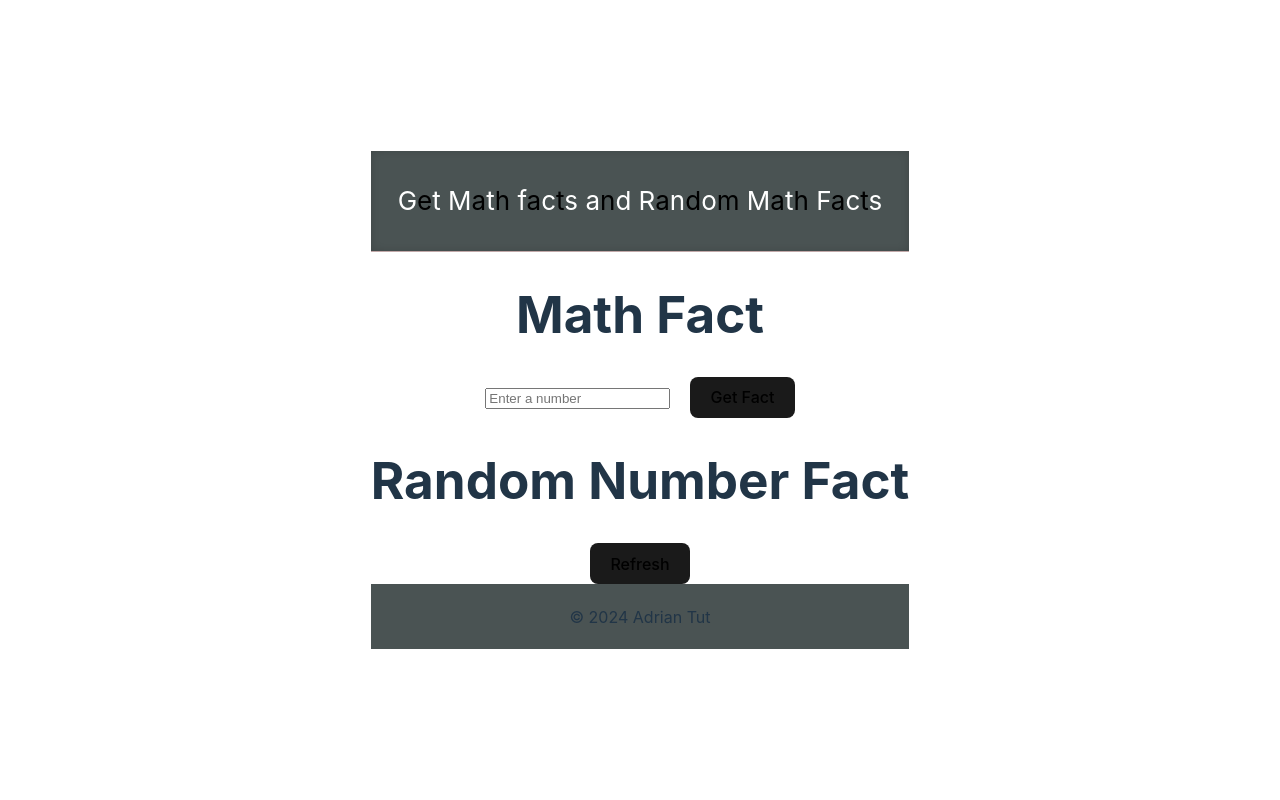
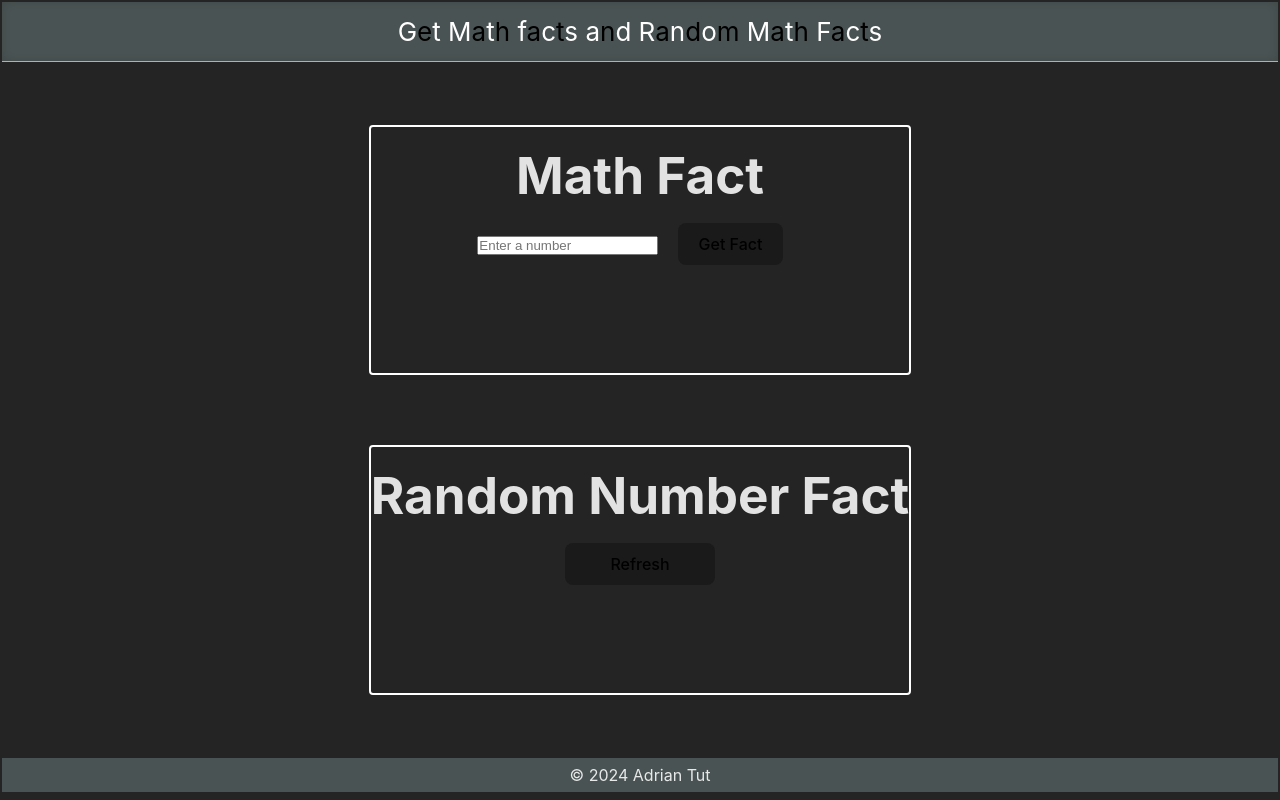
Before and after one commit to Adriantutuianu/project-practice-react, a React (Vite) app: page / in a window 1280 px wide. Built offline with nearby package versions, Linux system fonts and the light colour scheme; no server answers.

Commit message:
Finished styling

```diff
--- a/src/App.css
+++ b/src/App.css
@@ -1,6 +1,6 @@
 #root {
   max-width: 1280px;
   margin: 0 auto;
-  padding: 2rem;
+  padding: 2px;
   text-align: center;
 }
--- a/src/compoents/api1-Math-facts/Api1.jsx
+++ b/src/compoents/api1-Math-facts/Api1.jsx
@@ -53,7 +53,7 @@ const Api1 = () => {
   };
 
   return (
-    <div>
+    <div className="api1">
       <h1
         className="
       api1-title"
@@ -77,7 +77,7 @@ const Api1 = () => {
       ) : fact ? (
         <div>
           <p>You entered: {enteredNumber}</p>
-          <p>{fact}</p>
+          <p className="fact-result">{fact}</p>
         </div>
       ) : null}
     </div>
--- a/src/compoents/api1-Math-facts/api1.css
+++ b/src/compoents/api1-Math-facts/api1.css
@@ -1,6 +1,13 @@
+.api1 {
+  height: 250px;
+  border: 2px solid white;
+  border-radius: 4px;
+}
+
 .api1-title {
   font-size: 3.2em;
   line-height: 1.1;
+  margin-top: 20px;
 }
 
 .api1-button {
@@ -13,7 +20,7 @@
   background-color: #1a1a1a;
   cursor: pointer;
   transition: border-color 0.25s;
-  margin-left: 20px;
+  margin: 20px;
 }
 .api1-button:hover {
   border-color: #646cff;
@@ -22,3 +29,7 @@
 .api1-button:focus-visible {
   outline: 4px auto -webkit-focus-ring-color;
 }
+
+.fact-result {
+  margin-top: 10px;
+}
--- a/src/compoents/api2-Random-facts/Api2.jsx
+++ b/src/compoents/api2-Random-facts/Api2.jsx
@@ -42,7 +42,7 @@ const Api2 = () => {
   };
 
   return (
-    <div>
+    <div className="api2">
       <h1 className="api2-title">Random Number Fact</h1>
       <button className="api2-button" onClick={handleRefresh}>
         Refresh
--- a/src/compoents/api2-Random-facts/api2.css
+++ b/src/compoents/api2-Random-facts/api2.css
@@ -1,6 +1,14 @@
+.api2 {
+  margin-top: 70px;
+  height: 250px;
+  border: 2px solid white;
+  border-radius: 4px;
+}
+
 .api2-title {
   font-size: 3.2em;
   line-height: 1.1;
+  margin-top: 20px;
 }
 
 .api2-button {
@@ -13,6 +21,8 @@
   background-color: #1a1a1a;
   cursor: pointer;
   transition: border-color 0.25s;
+  margin: 20px;
+  width: 150px;
 }
 .api2-button:hover {
   border-color: #646cff;
--- a/src/compoents/header/Header.jsx
+++ b/src/compoents/header/Header.jsx
@@ -32,7 +32,7 @@ const Header = () => {
         ))
       );
       colorIndex++;
-    }, 1000); // Adjust speed of color change here
+    }, 1500); // Adjust speed of color change here
 
     return () => clearInterval(interval);
   }, []);
--- a/src/compoents/home/Home.jsx
+++ b/src/compoents/home/Home.jsx
@@ -6,8 +6,10 @@ const Home = () => {
   return (
     <>
       <div className="main-section">
-        <Api1 />
-        <Api2 />
+        <div className="api-1and-2">
+          <Api1 />
+          <Api2 />
+        </div>
       </div>
     </>
   );
--- a/src/compoents/home/home.css
+++ b/src/compoents/home/home.css
@@ -0,0 +1,11 @@
+.main-section {
+  min-height: calc(100vh - 104px);
+  max-width: 800px;
+  width: 100%;
+  margin: 0 auto;
+  padding: 0 10px;
+  display: flex;
+  flex-direction: column;
+  align-items: center;
+  justify-content: center;
+}
--- a/src/index.css
+++ b/src/index.css
@@ -1,45 +1,20 @@
+/* reset CSS browser  */
+* {
+  margin: 0;
+  padding: 0;
+  box-sizing: border-box;
+}
+
 :root {
   font-family: Inter, system-ui, Avenir, Helvetica, Arial, sans-serif;
   line-height: 1.5;
   font-weight: 400;
-
   color-scheme: light dark;
   color: rgba(255, 255, 255, 0.87);
   background-color: #242424;
-
-  font-synthesis: none;
-  text-rendering: optimizeLegibility;
-  -webkit-font-smoothing: antialiased;
-  -moz-osx-font-smoothing: grayscale;
   height: 100%;
 }
 
-a {
-  font-weight: 500;
-  color: #646cff;
-  text-decoration: inherit;
-}
-a:hover {
-  color: #535bf2;
-}
-
 body {
-  margin: 0;
-  display: flex;
-  place-items: center;
-  min-width: 320px;
   min-height: 100vh;
 }
-
-@media (prefers-color-scheme: light) {
-  :root {
-    color: #213547;
-    background-color: #ffffff;
-  }
-  a:hover {
-    color: #747bff;
-  }
-  button {
-    background-color: #f9f9f9;
-  }
-}
```
